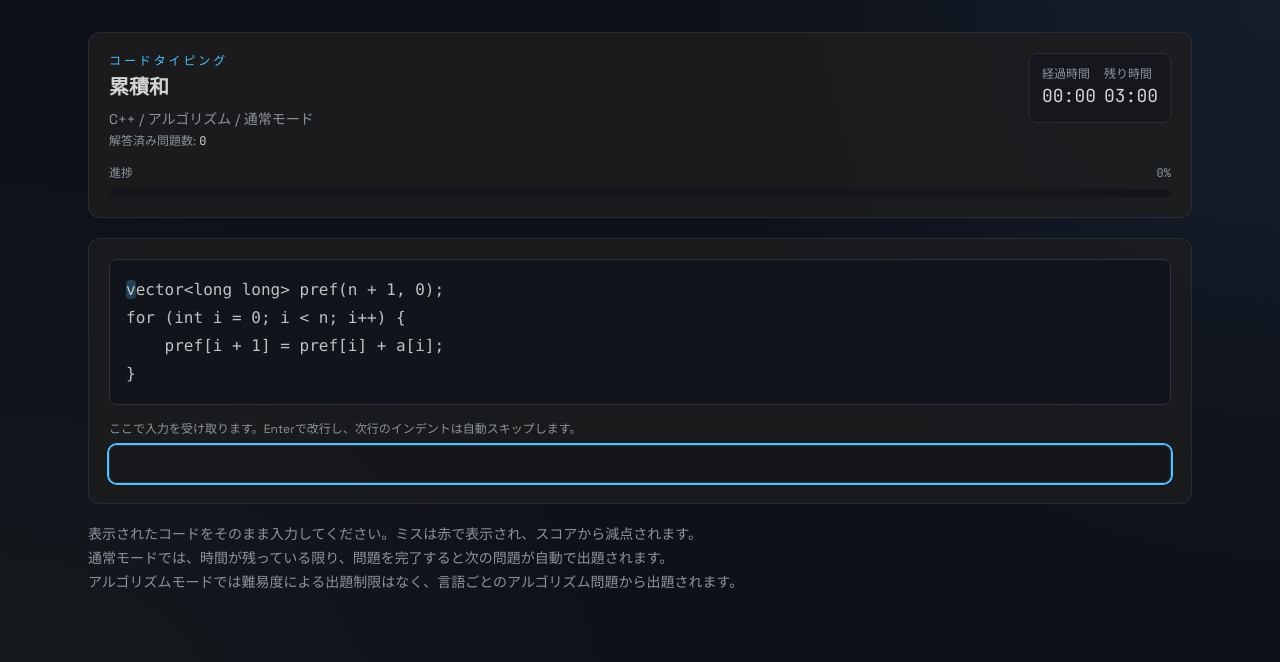
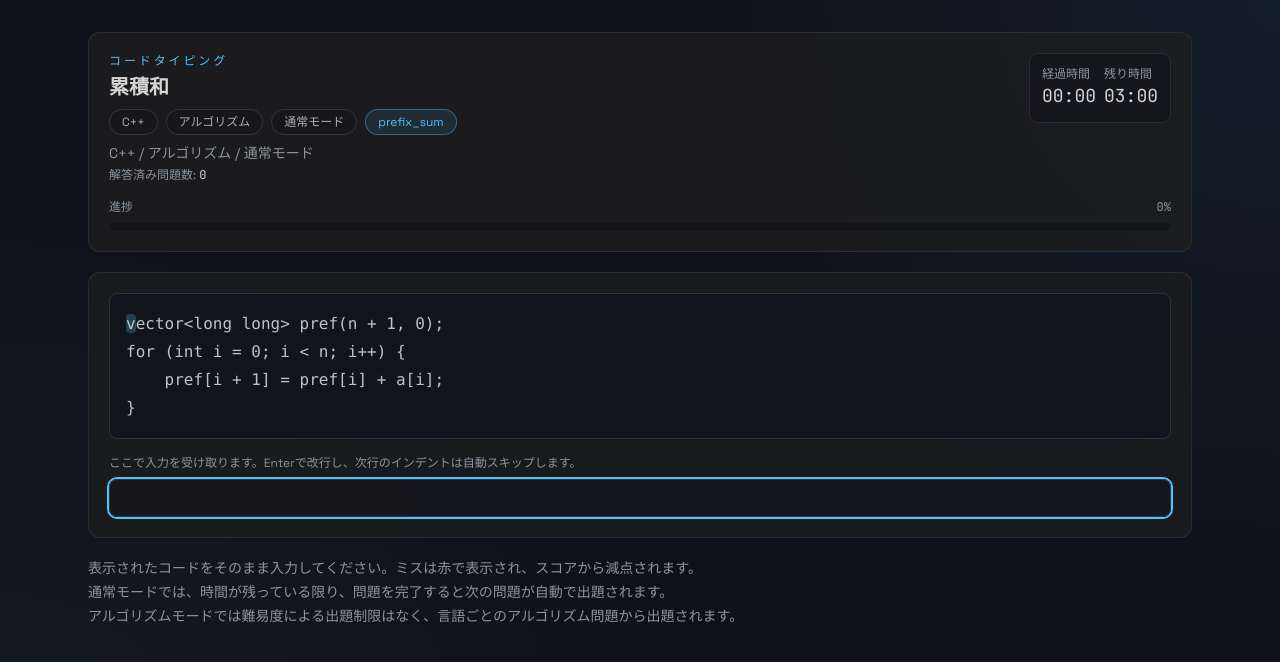
Before and after one commit to okku0916/typing-app, a Next.js app: page /play in a window 1280 px wide. Shown: the top 662 px of the page. Built offline with nearby package versions, Linux system fonts and the light colour scheme.

Commit message:
feat: show tags and difficulty in play UI

```diff
--- a/src/app/play/page.tsx
+++ b/src/app/play/page.tsx
@@ -50,6 +50,30 @@ function PlaySessionView({ config, initialCursor }: PlaySessionViewProps) {
           <div>
             <p className="text-xs uppercase tracking-[0.24em] text-accent">コードタイピング</p>
             <h1 className="mt-1 text-xl font-semibold text-foreground">{session.problem.title}</h1>
+            <div className="mt-2 flex flex-wrap gap-2 text-xs">
+              <span className="rounded-full border border-panel-border bg-background/40 px-3 py-1 text-foreground/80">
+                {CATEGORY_LABELS[config.category]}
+              </span>
+              {config.drillMode === "random_syntax" ? (
+                <span className="rounded-full border border-panel-border bg-background/40 px-3 py-1 text-foreground/80">
+                  {DIFFICULTY_LABELS[config.difficulty]}
+                </span>
+              ) : null}
+              <span className="rounded-full border border-panel-border bg-background/40 px-3 py-1 text-foreground/80">
+                {DRILL_MODE_LABELS[config.drillMode]}
+              </span>
+              <span className="rounded-full border border-panel-border bg-background/40 px-3 py-1 text-foreground/80">
+                {GAME_MODE_LABELS[config.gameMode]}
+              </span>
+              {session.problem.tags?.map((tag) => (
+                <span
+                  key={tag}
+                  className="rounded-full border border-accent/40 bg-accent/10 px-3 py-1 text-accent"
+                >
+                  {tag}
+                </span>
+              ))}
+            </div>
             <p className="mt-2 text-sm text-muted">
               {CATEGORY_LABELS[config.category]} /{" "}
               {config.drillMode === "random_syntax"
```
